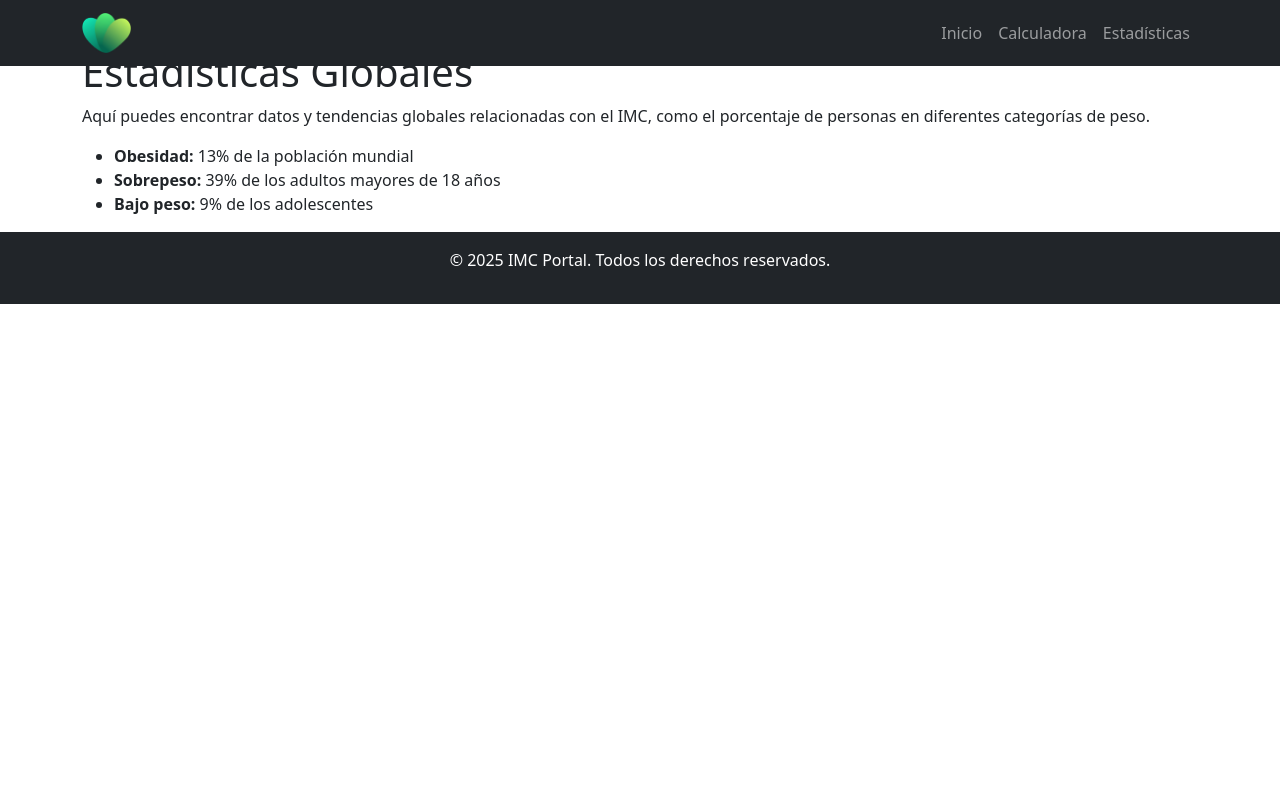
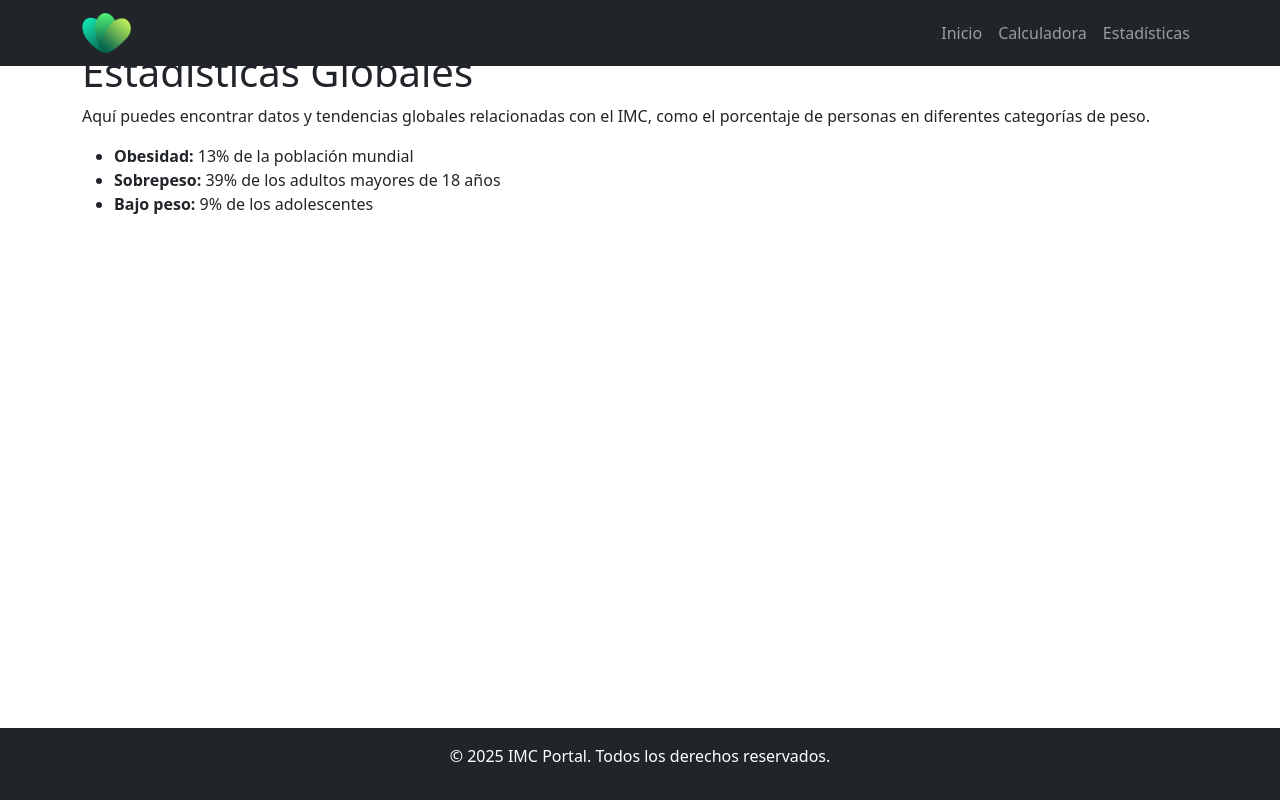
Before and after one commit to johaco/Tu-Bienestar---App, a React (Vite) app: page /statistics in a window 1280 px wide. Built offline with nearby package versions, Linux system fonts and the light colour scheme.

Commit message:
posicionamos correctamente el header, main y footer en la pantalla

```diff
--- a/src/app.jsx
+++ b/src/app.jsx
@@ -9,7 +9,9 @@ import Footer from "./components/Footer";
 const App = () => {
   return (
     <>
-      <Navbar />
+      <header>
+        <Navbar />
+      </header>
       <Routes>
         <Route path="/" element={<Home />} />
         <Route path="/calculator" element={<IMCCalculator />} />
--- a/src/main.jsx
+++ b/src/main.jsx
@@ -8,7 +8,9 @@ import "./styles/index.css";
 ReactDOM.createRoot(document.getElementById("root")).render(
   <React.StrictMode>
     <BrowserRouter>
+    <div className="container-global">
       <App />
+    </div>
     </BrowserRouter>
   </React.StrictMode>
 );
--- a/src/pages/Home.jsx
+++ b/src/pages/Home.jsx
@@ -3,7 +3,7 @@ import '../styles/Home.css';
 const Home = () => {
   return (
     <>
-      <header>
+     <main>
         <div className="home-hero">
           <div className="home-overlay">
             <h1 className="home-title animated fadeInLeft">Tu Bienestar</h1>
@@ -13,9 +13,9 @@ const Home = () => {
             <button className="home-button animated fadeInUpBig">Comenzar</button>
           </div>
         </div>
-      </header>
 
-      <main>
+
+
 
         {/* Introduction Section */}
         <div className="health-section section-standard">
--- a/src/styles/index.css
+++ b/src/styles/index.css
@@ -6,6 +6,12 @@ body {
   flex-direction: column;
   min-height: 100vh;
   margin: 0;
+}
+
+.container-global {
+  min-height: 100dvh;
+  display: grid;
+  grid-template-rows: auto 1fr auto;
 }
 
 .card {
```
